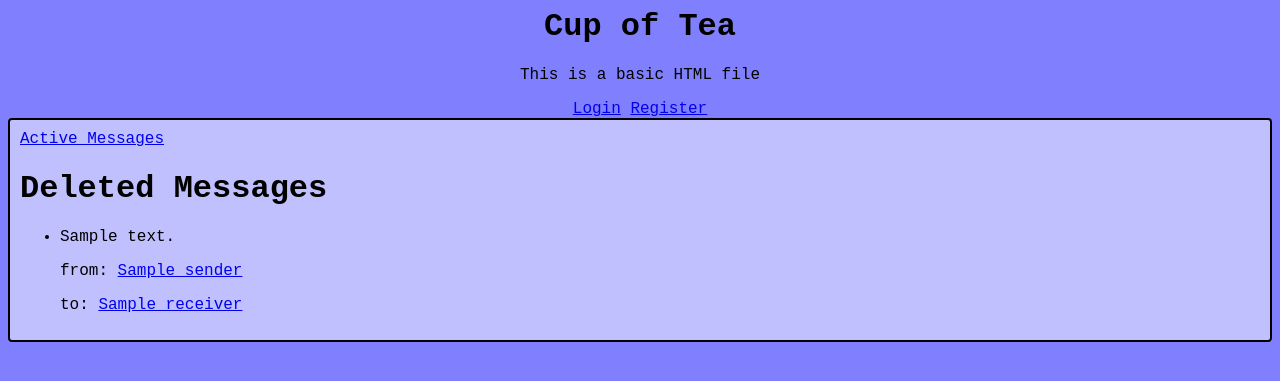
After one commit to rileyborgard/Cup-of-Tea, a Node project: template functions/views/deletedmessages.hbs in a window 1280 px wide. The commit adds this page. Shown: the top 381 px of the page. Run offline with Node 20 templates, Linux system fonts and the light colour scheme; the template is opened without the code that fills it: most values are stand-ins (such as "Sample title", 1, 10 or a date in 2020).

Commit message:
view deleted messages

```diff
--- /dev/null
+++ b/functions/views/deletedmessages.hbs
@@ -0,0 +1,11 @@
+<a href="/messages/">Active Messages</a>
+<h1>Deleted Messages</h1>
+<ul>
+    {{#each message_list}}
+    <li>
+        <p>{{body}}</p>
+        <p>from: <a href="/user/{{sender}}">{{sender}}</a></p>
+        <p>to: <a href="/user/{{receiver}}">{{receiver}}</a></p>
+    </li>
+    {{/each}}
+</ul>
--- a/functions/views/messages.hbs
+++ b/functions/views/messages.hbs
@@ -1,3 +1,4 @@
+<a href="/deletedmessages/">Deleted Messages</a>
 <h1>Unread Messages</h1>
 <ul>
     {{#each message_list}}
```
Also changed, not shown: functions/index.js (+12 -0 lines).
